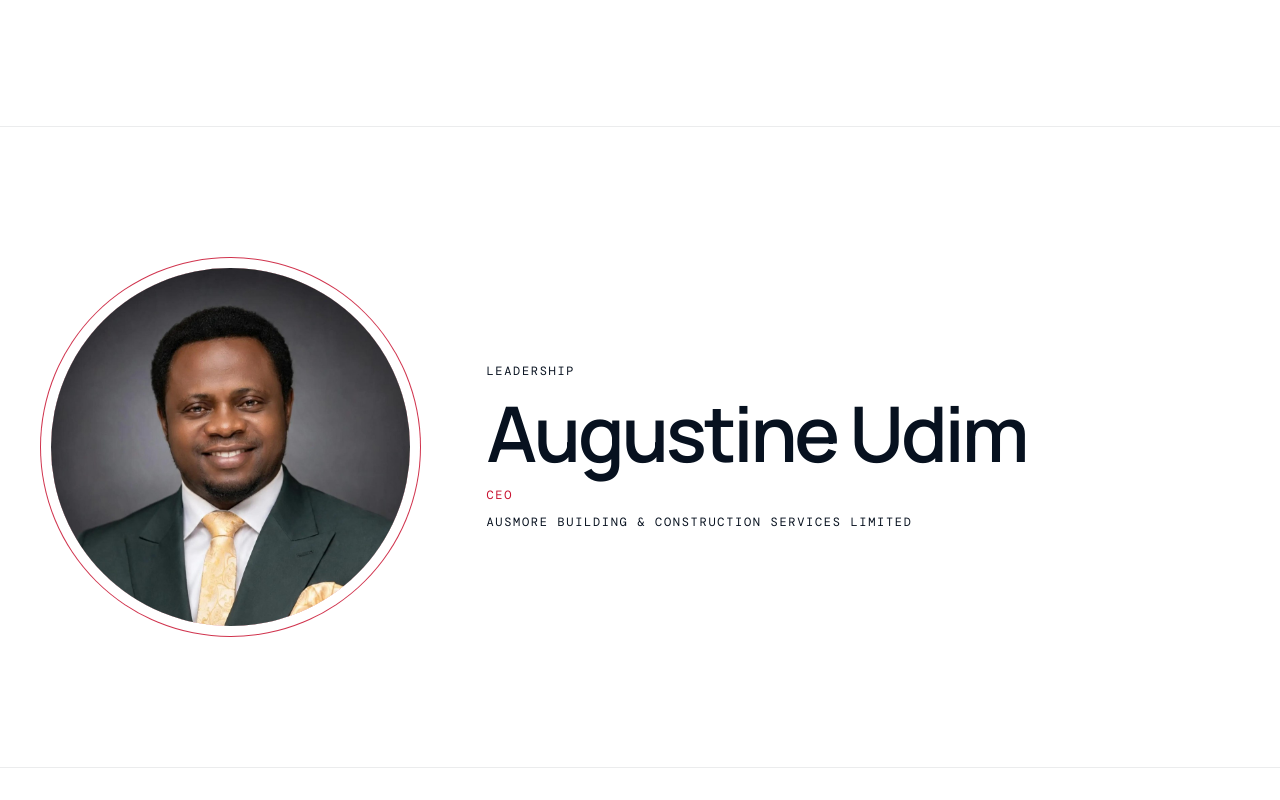
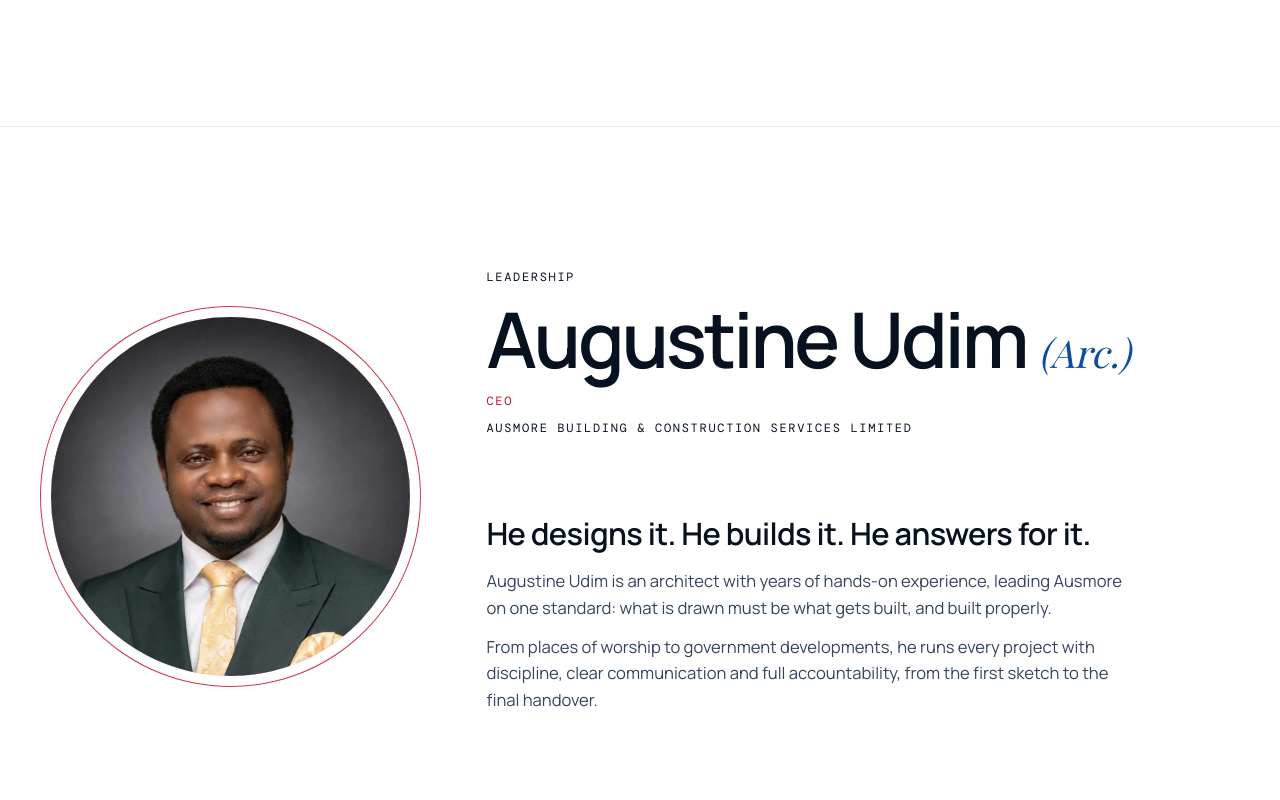
Before and after one commit to samayoung/ausmore-building-construction, a React (Vite) app: page / in a window 1280 px wide. Shown: the part 8780-9580 px from the top of the page. Built offline with nearby package versions, Linux system fonts and the light colour scheme; a web font is replaced by a local one.

Commit message:
CEO name with (Arc.) and bio

```diff
--- a/src/App.jsx
+++ b/src/App.jsx
@@ -285,9 +285,14 @@
         )}
         <div className="ceo-tx rv">
           <p className="eyebrow">Leadership</p>
-          <h2>{C.ceo}</h2>
+          <h2>{C.ceo} <span className="arc">(Arc.)</span></h2>
           <p className="eyebrow ceo-role">CEO</p>
           <p className="eyebrow">Ausmore Building &amp; Construction Services Limited</p>
+        </div>
+        <div className="ceo-bio rv">
+          <p className="ceo-lead">He designs it. He builds it. He answers for it.</p>
+          <p>Augustine Udim is an architect with years of hands-on experience, leading Ausmore on one standard: what is drawn must be what gets built, and built properly.</p>
+          <p>From places of worship to government developments, he runs every project with discipline, clear communication and full accountability, from the first sketch to the final handover.</p>
         </div>
       </div>
     </section>
--- /dev/null
+++ b/src/leadership.css
@@ -0,0 +1,14 @@
+/* Leadership (CEO) extras: bio, name tag, no sideways scroll while the slide-in is pending */
+#leadership{overflow-x:clip}
+.ceo-ph{grid-row:1/3}
+.ceo-tx{align-self:end}
+.ceo-bio{align-self:start;max-width:640px}
+.ceo-bio .ceo-lead{font-size:clamp(20px,2.4vw,32px);font-weight:600;letter-spacing:-.02em;line-height:1.2;margin-bottom:16px}
+.ceo-bio p{font-size:clamp(15px,1.3vw,18px);margin-bottom:12px;color:#33445d}
+.ceo-bio p.ceo-lead{color:var(--navy)}
+.ceo-bio.rv{transform:translateX(90px);transition-duration:1.1s;transition-delay:.24s}
+.ceo-bio.rv.in{transform:none}
+.arc{font-family:var(--serif);font-style:italic;font-weight:400;font-size:.5em;letter-spacing:0;white-space:nowrap;color:var(--blue)}
+.ceo.nophoto .ceo-tx,.ceo.nophoto .ceo-bio{grid-column:1}
+@media (max-width:700px){.ceo-ph{grid-row:1}.ceo-tx{align-self:center}.ceo-bio{grid-column:1/-1}}
+@media (prefers-reduced-motion:reduce){.ceo-bio.rv{transform:none}}
--- a/src/main.jsx
+++ b/src/main.jsx
@@ -3,6 +3,7 @@
 import App from './App.jsx'
 import './styles.css'
 import './theme.css'
+import './leadership.css'
 
 createRoot(document.getElementById('root')).render(
   <React.StrictMode>
```
